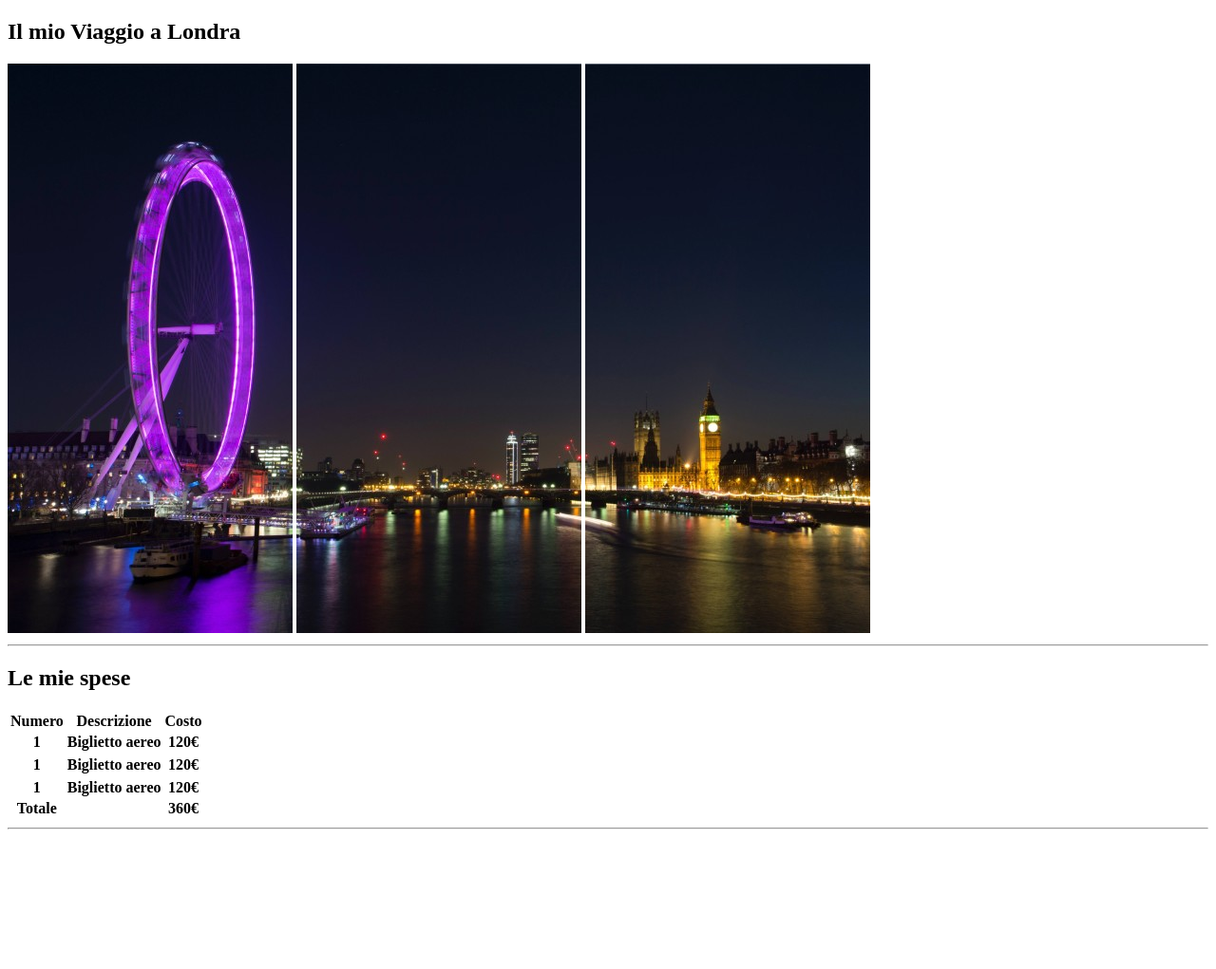
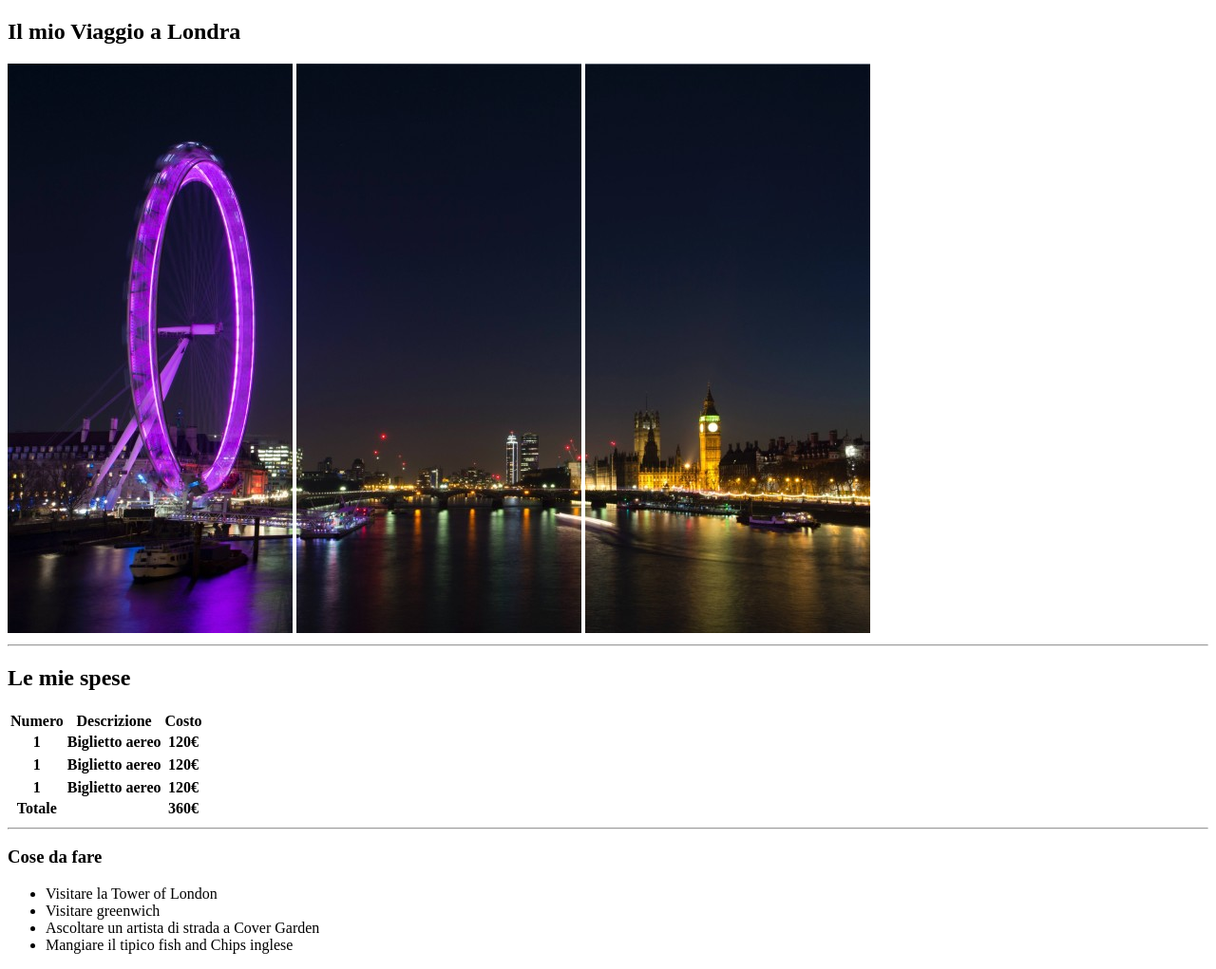
Before and after one commit to BartCatalano/html-london-trip, a plain HTML site: page index.html in a window 1280 px wide. Shown: the whole page at 95% size. Before the commit the page ends 882 px from the top, so only its background shows below. Drawn offline with Linux system fonts and the light colour scheme.

Commit message:
feat: seconda list (wip)

```diff
--- a/index.html
+++ b/index.html
@@ -8,6 +8,7 @@
 </head>
 
 <body>
+    <!-- titolo e immagini -->
     <section>
         <!-- head -->
 
@@ -22,6 +23,8 @@
         </head>
         <!-- /head -->
     </section>
+    <!-- /titolo e immagini -->
+    <!-- tebelle e liste -->
     <section>
         <!-- main -->
         <main>
@@ -63,9 +66,20 @@
                 </tfoot>
             </table>
             <hr>
+            <!-- lista cose da fare -->
+            <h3>Cose da fare</h3>
+            <ul>
+                <li>Visitare la Tower of London </li>
+                <li>Visitare greenwich</li>
+                <li>Ascoltare un artista di strada a Cover Garden</li>
+                <li>Mangiare il tipico fish and Chips inglese</li>
+            </ul>
+
         </main>
         <!-- /main -->
     </section>
+    <!-- /tebelle e liste -->
+    <!-- foto finali -->
     <section>
         <!-- footer -->
         <footer>
@@ -73,6 +87,7 @@
         </footer>
         <!-- footer -->
     </section>
+    <!-- /foto finali -->
 
 </body>
 
```
